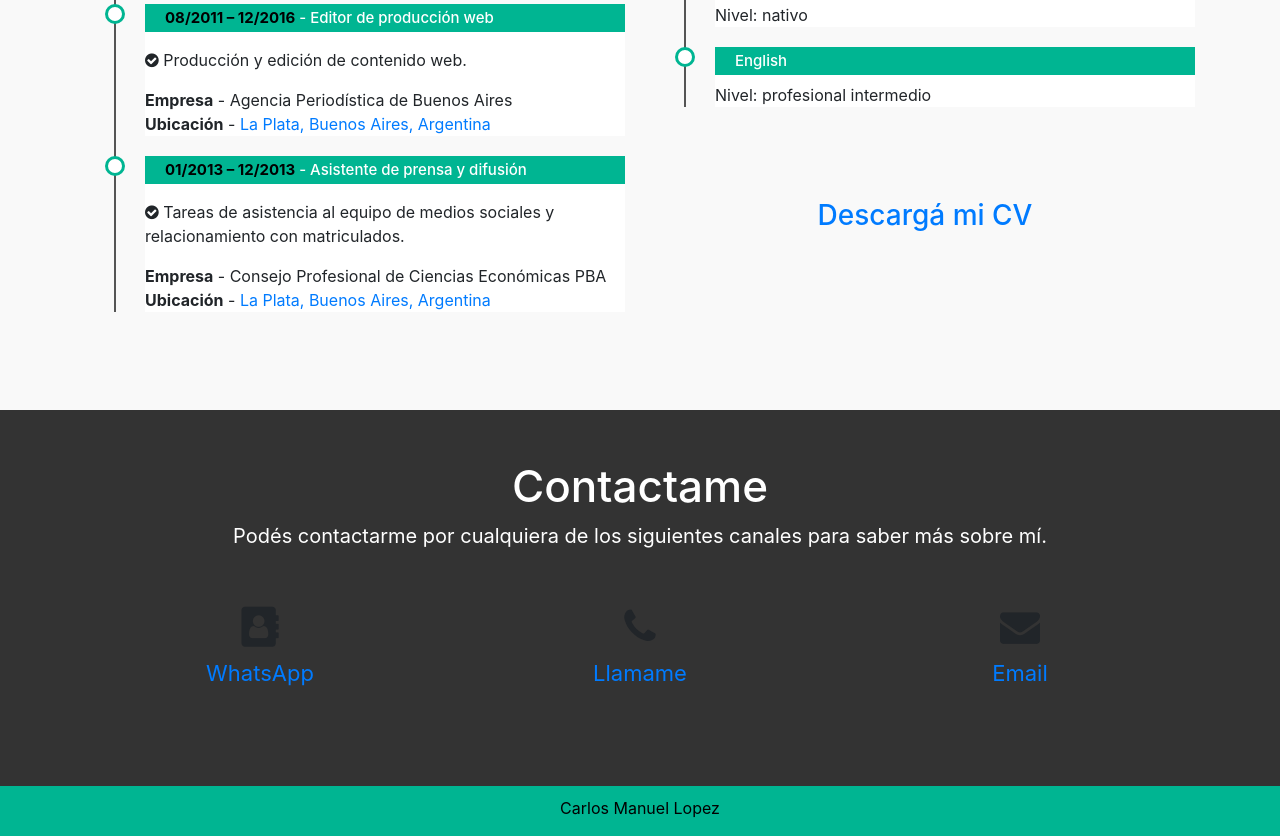
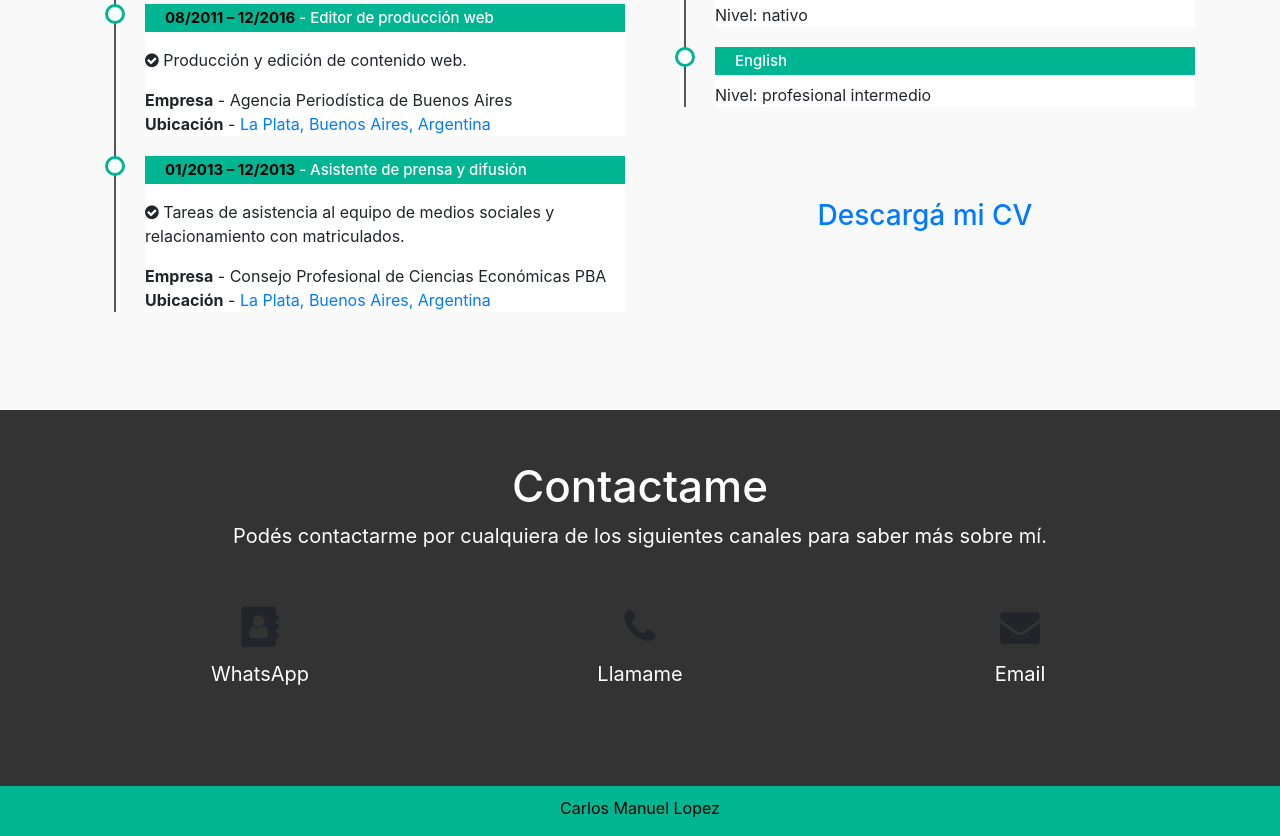
Before and after one commit to chmlopez/cv, a plain HTML site: page index.html in a window 1280 px wide. Shown: the part 2562-3398 px from the top of the page. Drawn offline with nearby package versions, Linux system fonts and the light colour scheme.

Commit message:
Update index.html

```diff
--- a/index.html
+++ b/index.html
@@ -332,21 +332,21 @@
 
 				<div class="row">
 					<div class="col-md-4">
-						<i class="fa fa-address-book"></i>
-						<p><a href="https://wa.me/5491144078868">WhatsApp</a></p>
+						<i class="fa fa-address-book" class="footer-text"></i>
+						<p><a href="https://wa.me/5491144078868" class="footer-text">WhatsApp</a></p>
 					</div>
 
 					<div class="col-md-4">
 						<i class="fa fa-phone"></i>
-						<p><a href="tel:+54 9 11 4407 8868">Llamame</a></p>
+						<p><a href="tel:+54 9 11 4407 8868" class="footer-text">Llamame</a></p>
 					</div>
 
 					<div class="col-md-4">
 						<i class="fa fa-envelope"></i>
-						<p><a href = "mailto: cmlopez.ar@gmail.com">Email</a></p>
+						<p><a href = "mailto: cmlopez.ar@gmail.com" class="footer-text">Email</a></p>
 					</div>
 
-				</div>
+</div>
 
 
 
```
